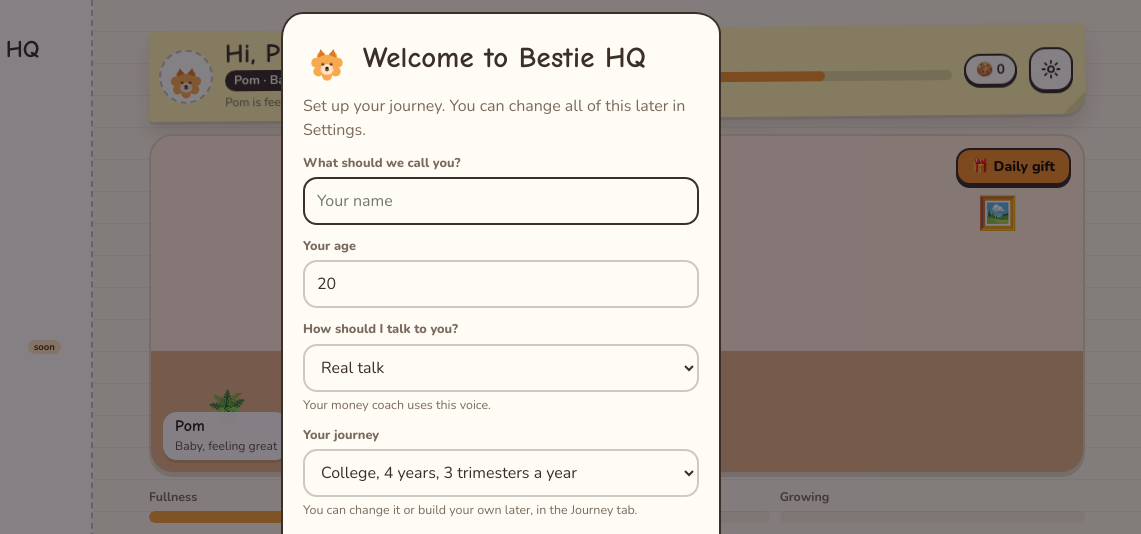
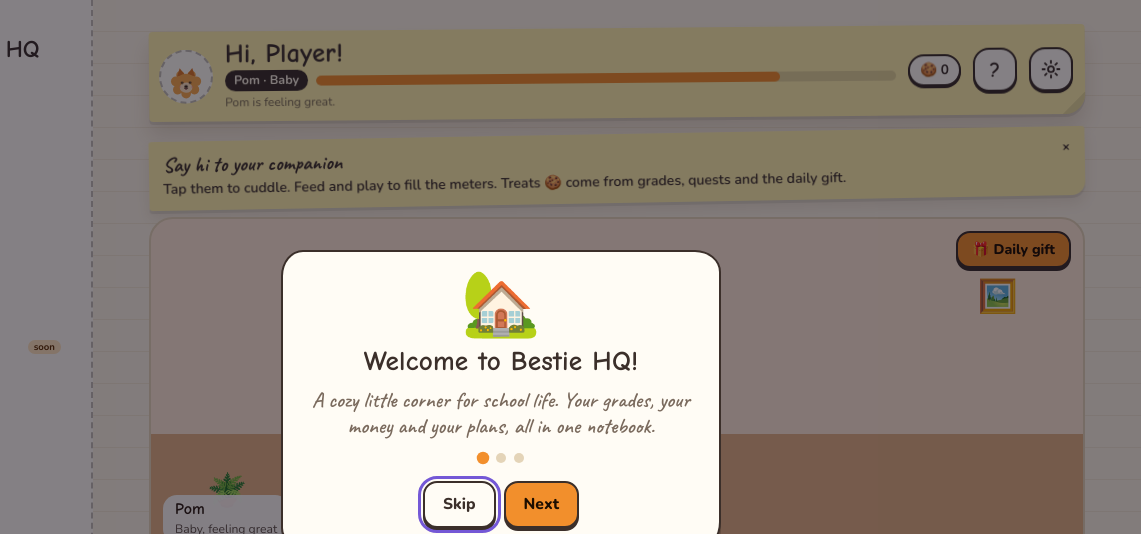
Before and after one commit to Marjie19/levelup-hq, a plain HTML site: page index.html in a window 1280 px wide. Shown: the top 534 px of the page, 139-1280 px from the left. Drawn offline with nearby package versions, Linux system fonts and the light colour scheme; a web font is replaced by a local one.

Commit message:
Phase C: story welcome and dismissible tips on every screen
Co-Authored-By: Claude Sonnet 5.5 <noreply@anthropic.com>

```diff
--- a/css/styles.css
+++ b/css/styles.css
@@ -558,3 +558,18 @@ h1,h2,h3,h4{font-weight:700;letter-spacing:.2px}
 .swatch{width:40px;height:40px;border-radius:50%;border:3px solid var(--surface);background:var(--sw);box-shadow:0 0 0 2px var(--line),0 3px 0 var(--line);padding:0}
 .swatch[aria-pressed="true"]{box-shadow:0 0 0 3px var(--ink),0 3px 0 var(--line)}
 .swatch:active{transform:translateY(2px)}
+
+/* Tips + welcome */
+.tipnote{margin:0 0 14px;padding-right:40px;font-size:1.05rem}
+.tipnote b{display:block;font-size:1.3rem}
+.tipnote p{margin:2px 0 0;font-family:var(--body);font-size:.88rem;font-weight:600;line-height:1.35}
+.tipnote .x{position:absolute;top:4px;right:4px;color:var(--ink)}
+#tipsBtn b{font-family:var(--display);font-size:1.3rem;line-height:1}
+.welcome{display:flex;flex-direction:column;align-items:center;text-align:center;gap:10px}
+.wart{font-size:4rem;line-height:1;animation:hop .8s cubic-bezier(.3,1.6,.5,1)}
+.welcome h3{font-size:1.7rem}
+.welcome .hand{margin:0;font-family:var(--hand);font-size:1.35rem;line-height:1.2;color:var(--muted)}
+.dots{display:flex;gap:8px;margin:4px 0}
+.dots i{width:10px;height:10px;border-radius:50%;background:var(--line)}
+.dots i.on{background:var(--accent);transform:scale(1.25)}
+.welcome .acts{justify-content:center;width:100%}
--- a/index.html
+++ b/index.html
@@ -65,6 +65,7 @@
         <p class="xpline" id="xpline"></p>
       </div>
       <span class="treatpill" id="treatPill">🍪 0</span>
+      <button class="iconbtn" id="tipsBtn" type="button" aria-label="Show the tip for this screen"><b aria-hidden="true">?</b></button>
       <button class="iconbtn" id="settingsBtn" type="button" aria-label="Settings">
         <svg viewBox="0 0 24 24" aria-hidden="true"><circle cx="12" cy="12" r="3.2"/><path d="M12 2.8v2.4M12 18.8v2.4M2.8 12h2.4M18.8 12h2.4M5.5 5.5l1.7 1.7M16.8 16.8l1.7 1.7M5.5 18.5l1.7-1.7M16.8 7.2l1.7-1.7"/></svg>
       </button>
@@ -95,6 +96,7 @@
 <script src="js/journeyedit.js"></script>
 <script src="js/receipts.js"></script>
 <script src="js/modals.js"></script>
+<script src="js/tips.js"></script>
 <script src="js/reminders.js"></script>
 <script src="js/events.js"></script>
 <script src="js/app.js"></script>
--- a/js/app.js
+++ b/js/app.js
@@ -9,6 +9,7 @@ function renderAll(){
   $("#view").classList.toggle("enter", tab !== lastTab); lastTab = tab;   // pages settle in only when you switch tabs
   document.querySelectorAll(".tab").forEach(t => t.setAttribute("aria-selected", t.dataset.tab===tab));
   if(tab==="home") renderHome(); else if(tab==="journey") renderJourney(); else if(tab==="deans") renderDeans(); else if(tab==="money") renderMoney(); else if(tab==="profile") renderProfile(); else renderPlanner();
+  mountTip(tab);
 }
 window.addEventListener("hashchange", () => { renderAll(); window.scrollTo(0,0); });
 applyLook();
--- a/js/modals.js
+++ b/js/modals.js
@@ -50,7 +50,7 @@ function openGoal(id){
 }
 function openSetup(){
   modal('<div style="display:flex;gap:12px;align-items:center">'+pomFor("pom")+'<h3>Welcome to Bestie HQ</h3></div>' +
-    '<p class="muted" style="margin:0">Set up your journey. You can change all of this later in Settings.</p>' +
+    '<p class="muted" style="margin:0">Set up your journey. You can change all of this later in your Profile.</p>' +
     '<form id="setupForm" class="sheetform">' + setupFields(true) +
     '<div class="acts"><button class="btn acc" type="submit">Start my journey</button></div></form>', m => {
       m.querySelector("#setupForm").onsubmit = e => { e.preventDefault(); readSetup(m); S.setup = true; save(); closeModal(); renderAll(); openMaker("first"); };
--- a/js/state.js
+++ b/js/state.js
@@ -13,7 +13,7 @@ function fresh(){
     room:"cozy",owned:{acc:["none"],room:["cozy"]},treatsSpent:0,bonusTreats:0,studyTreats:0,lastGift:"",
     calc:{term:"",courses:[1,2,3,4].map(()=>({id:uid8(),name:"",units:3,grade:null}))},
     goals:DEFAULT_GOALS.map(([title,age])=>({id:uid8(),title,age,done:false})),
-    budget:3000,expenses:[],wishes:[],tone:"real",catLimits:{},dayCap:0,challenge:null,streakFrom:"",waits:[],jar:0,jarGoal:0,skipped:0,reminders:[],remind:{notify:false,feed:true,budget:true,evening:false,eveningAt:"20:00"},remindLog:{},look:{mode:"auto",accent:"apricot"},profile:{school:"",program:"",photo:"",avatar:"pet"},updated:0};
+    budget:3000,expenses:[],wishes:[],tone:"real",catLimits:{},dayCap:0,challenge:null,streakFrom:"",waits:[],jar:0,jarGoal:0,skipped:0,reminders:[],remind:{notify:false,feed:true,budget:true,evening:false,eveningAt:"20:00"},remindLog:{},welcomed:false,tipsOff:{},look:{mode:"auto",accent:"apricot"},profile:{school:"",program:"",photo:"",avatar:"pet"},updated:0};
 }
 let S = fresh();
 const LS_KEY = "levelup-hq-v1";
--- a/js/storage.js
+++ b/js/storage.js
@@ -11,5 +11,5 @@ function save(){
 }
 function initStorage(){
   setSync("Saved on this device");
-  if(!S.setup) setTimeout(()=>{ if(!S.setup && !$("#modal").innerHTML) openSetup(); }, 400);
+  if(!S.setup) setTimeout(()=>{ if(!S.setup && !$("#modal").innerHTML){ if(S.welcomed) openSetup(); else openWelcome(); } }, 400);
 }
--- /dev/null
+++ b/js/tips.js
@@ -0,0 +1,44 @@
+/* Welcome story + a short tip on every screen. Tips can be closed; the ? button in the header brings them back. */
+"use strict";
+
+const TIPS = {
+  home:["Say hi to your companion","Tap them to cuddle. Feed and play to fill the meters. Treats 🍪 come from grades, quests and the daily gift."],
+  journey:["Your road to graduation","Tap a stop to log your term GPA or tick off a milestone. Use Customize to pick another template or build your own."],
+  deans:["Dean's List calculator","Add your courses and grades to see your GPA live. Set your school's rules with Edit rules, then save the result to a term."],
+  money:["Money, bestie edition","Log what you spend with + Expense. Set a budget and limits, and use the wait list before buying something you only kinda want."],
+  planner:["Planner is coming","Tasks, deadlines and your class schedule will live here. For now, reminders are in Profile."],
+  profile:["Make it yours","Everything saves as you type. Pick your picture, colors and voice. Save a backup file now and then."]
+};
+const WELCOME = [
+  {art:"🏡", h:"Welcome to Bestie HQ!", p:"A cozy little corner for school life. Your grades, your money and your plans, all in one notebook."},
+  {art:"🐶", h:"Meet your companion", p:"A buddy who grows as you do. Study, finish quests and keep your budget, and you earn Treats to take care of them. They never die, they just get sleepy if you ghost them."},
+  {art:"📒", h:"Your own notebook", p:"Track your road to graduation, find out if the Dean's List is in reach, and learn where your money goes. Quick setup next, then it's all yours."}
+];
+let welcomeAt = 0;
+
+function openWelcome(){
+  const w = WELCOME[welcomeAt], last = welcomeAt === WELCOME.length - 1;
+  modal('<div class="welcome"><div class="wart" aria-hidden="true">'+w.art+'</div><h3>'+esc(w.h)+'</h3><p class="hand">'+esc(w.p)+'</p>' +
+    '<div class="dots" aria-hidden="true">'+WELCOME.map((_,i)=>'<i'+(i===welcomeAt?' class="on"':'')+'></i>').join("")+'</div>' +
+    '<div class="acts">'+(last?'':'<button type="button" class="btn ghost" id="wSkip">Skip</button>')+'<button type="button" class="btn acc" id="wNext">'+(last?"Let's set up":"Next")+'</button></div></div>', m => {
+      m.querySelector("#wNext").onclick = () => { if(last) finishWelcome(); else { welcomeAt++; openWelcome(); } };
+      const s = m.querySelector("#wSkip"); if(s) s.onclick = finishWelcome;
+    });
+}
+function finishWelcome(){ S.welcomed = true; save(); closeModal(); welcomeAt = 0; if(!S.setup) openSetup(); }
+
+// Puts the tip for the current screen at the top, unless it was closed
+function mountTip(tab){
+  const old = $("#tip"); if(old) old.remove();
+  const t = TIPS[tab]; if(!t || (S.tipsOff || {})[tab]) return;
+  const el = document.createElement("aside");
+  el.className = "note tipnote"; el.id = "tip";
+  el.innerHTML = '<b class="hand">'+esc(t[0])+'</b><p>'+esc(t[1])+'</p><button type="button" class="x" id="tipClose" aria-label="Close tip">×</button>';
+  $("#view").prepend(el);
+}
+document.addEventListener("click", e => {
+  const b = e.target.closest("button"); if(!b) return;
+  if(b.id === "tipClose"){ S.tipsOff = S.tipsOff || {}; S.tipsOff[currentTab()] = true; save(); const t = $("#tip"); if(t) t.remove(); }
+  else if(b.id === "tipsBtn"){ if(S.tipsOff) delete S.tipsOff[currentTab()]; save(); mountTip(currentTab()); const t = $("#tip"); if(t) t.scrollIntoView({block:"nearest"}); else toast("No tip for this screen"); }
+  else if(b.id === "replayWelcome"){ welcomeAt = 0; openWelcome(); }
+});
--- a/js/views/profile.js
+++ b/js/views/profile.js
@@ -64,6 +64,7 @@ function renderProfile(){
       '<p class="hint" style="margin:0">Your data lives only on this device. Save a backup file to move it between Safari, the installed app and your laptop. Receipt photos are not in the backup.</p>' +
       '<div class="acts" style="justify-content:flex-start"><button type="button" class="btn acc" id="bkSave">⬇ Save backup</button><label class="btn ghost" for="bkFile" style="cursor:pointer">⬆ Restore backup</label><input id="bkFile" type="file" accept=".json,application/json" hidden></div>' +
       '<p class="hint" id="bkMsg" style="margin:0" role="status"></p>' + installTip() +
+      '<button type="button" class="btn ghost" id="replayWelcome" style="align-self:flex-start">👋 Replay the welcome</button>' +
       '<button type="button" class="btn ghost" id="profReset" style="align-self:flex-start;color:var(--warn)">Reset everything</button>' +
     '</div></section></div>';
 }
--- a/sw.js
+++ b/sw.js
@@ -2,12 +2,12 @@
    Strategy: try the network first (so updates show up right away), and fall back to the saved copy when offline. */
 "use strict";
 
-const CACHE = "levelup-hq-v6";
+const CACHE = "levelup-hq-v7";
 const SHELL = [
   "./", "index.html", "css/styles.css", "favicon.svg", "manifest.webmanifest",
   "js/templates.js", "js/state.js", "js/utils.js", "js/fx.js", "js/storage.js", "js/game.js", "js/pets.js",
   "js/views/header.js", "js/views/home.js", "js/views/journey.js", "js/views/deans.js", "js/coach.js", "js/views/money.js", "js/views/planner.js", "js/views/profile.js",
-  "js/petsheets.js", "js/journeyedit.js", "js/receipts.js", "js/modals.js", "js/reminders.js", "js/events.js", "js/app.js",
+  "js/petsheets.js", "js/journeyedit.js", "js/receipts.js", "js/modals.js", "js/tips.js", "js/reminders.js", "js/events.js", "js/app.js",
   "icons/icon-192.png", "icons/icon-512.png", "icons/apple-touch-icon.png"
 ];
 
```
Also changed, not shown: 2 other files.
